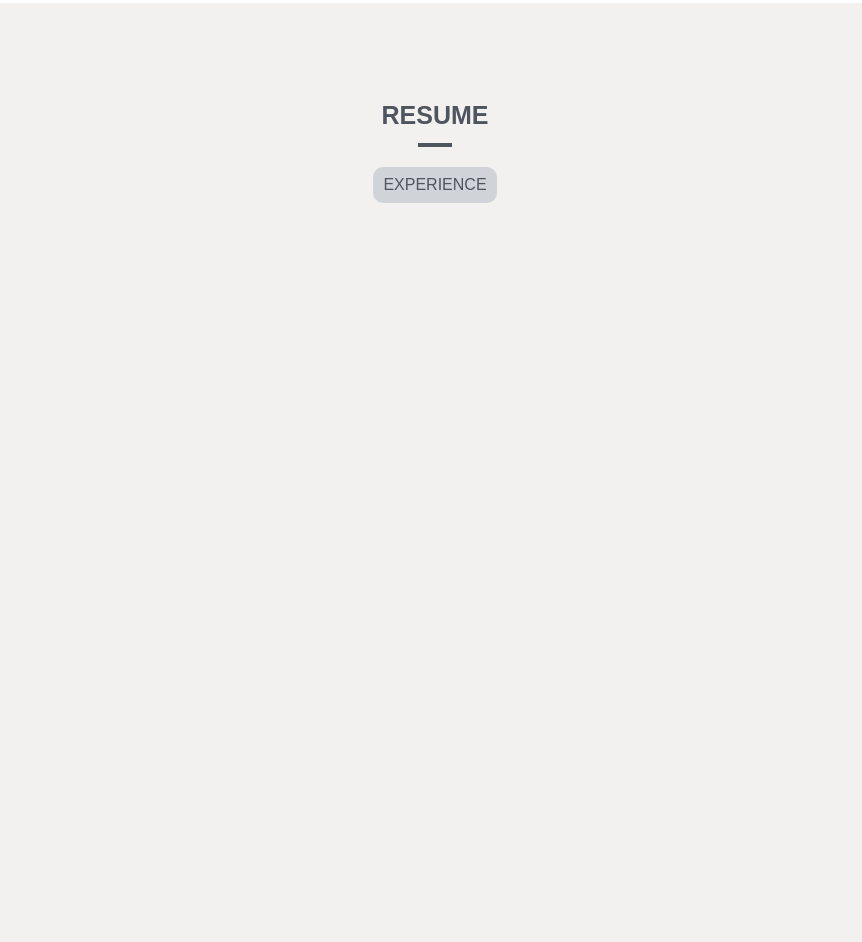
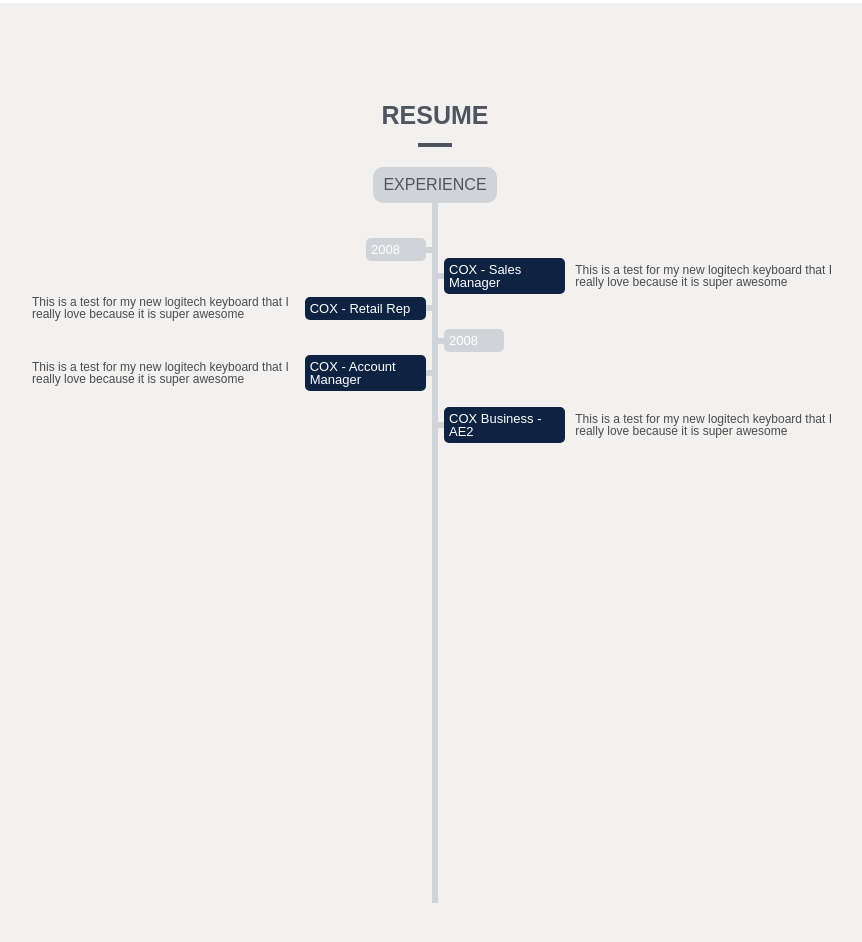
Before and after one commit to MadMensch/myWebPage, a plain HTML site: page index.html in a window 1280 px wide. Shown: the part 1216-2158 px from the top of the page, without its empty margins (205-1067 px from the left). Drawn offline with Linux system fonts and the light colour scheme; a web font is replaced by a local one.

Commit message:
Started Timeline section

```diff
--- a/index.html
+++ b/index.html
@@ -26,7 +26,7 @@
           </div>
         </div>
           <div class="title">
-            <span>WEB DESIGN ˑ PHOTOGRAPHY</span>
+            <span>WEB DESIGN ˑ BUSINESS DEVELOPMENT</span>
           </div>
       </div>
     <div class="pic">
@@ -93,6 +93,7 @@
         </div>
       </div>
     </div>
+    <!-- Resume Section -->
     <div class="resume_body">
       <div class="container">
         <div id="resume_title" class="about_me">
@@ -102,6 +103,46 @@
         <div class="experience_title">
           <span>EXPERIENCE</span>
         </div>
+        <div class="timeline_container">
+    <!-- Timeline Left Section -->
+             <div class="timeline_left">
+    <!-- Date Marker -->
+              <div class="date_left">
+                <div class="date">2008</div>
+                <div class="timeline_mark"></div>
+              </div>
+    <!-- Job Experience Section -->
+              <div class="job_experience_left">
+                <p>This is a test for my new logitech keyboard that I really love because it is super awesome</p>
+                <span>COX - Retail Rep</span>
+                <div class="timeline_mark"></div>
+              </div>
+              <div class="job_experience_left">
+                <p>This is a test for my new logitech keyboard that I really love because it is super awesome</p>
+                <span>COX - Account Manager</span>
+                <div class="timeline_mark"></div>
+              </div>
+            </div>
+    <!-- Timeline Right Section -->
+            <div class="timeline_right">
+    <!-- Job Experience Section -->
+              <div class="job_experience_right">
+                <div class="timeline_mark"></div>
+                <span>COX - Sales Manager</span>
+                <p>This is a test for my new logitech keyboard that I really love because it is super awesome</p>
+              </div>
+    <!-- Date Marker -->
+              <div class="date_right">
+                <div class="timeline_mark"></div>
+                <div class="date">2008</div>
+              </div>
+              <div class="job_experience_right">
+                <div class="timeline_mark"></div>
+                <span>COX Business - AE2</span>
+                <p>This is a test for my new logitech keyboard that I really love because it is super awesome</p>
+              </div>
+            </div>
+        </div>
      </div>
     </div>
 
--- a/resources/css/style.css
+++ b/resources/css/style.css
@@ -253,3 +253,102 @@
   padding: 10px;
   border-radius: 10px;
 }
+
+.timeline_container {
+  display: flex;
+  flex-direction: row;
+  justify-content: center;
+  align-items: center;
+}
+
+.timeline_container span { /* Changes shape of box */
+  color: white;
+  font-family: 'Ek Mukta', sans-serif;
+  font-weight: 300;
+  font-size: 13px;
+  padding: 5px;
+  border-radius: 5px;
+  width: 200px;
+}
+
+.date_left { /* Date */
+  display: flex;
+  flex-direction: row;
+  justify-content: flex-end;
+  align-items: center;
+  padding-top: 35px;
+}
+
+.date {
+  color: white;
+  background-color: #d0d4d8;
+  font-family: 'Ek Mukta', sans-serif;
+  font-weight: 300;
+  font-size: 13px;
+  padding: 5px;
+  border-radius: 5px;
+  width: 50px;
+}
+
+.date_right {
+  display: flex;
+  flex-direction: row;
+  justify-content: flex-start;
+  align-items: center;
+  padding-top: 35px;
+}
+
+.timeline_left { /* Timeline Container */
+  border-right: solid #d0d4d8;
+  width: 400px;
+  height: 700px;
+}
+
+.timeline_right {
+  border-left: solid #d0d4d8;
+  width: 400px;
+  height: 700px;
+}
+
+.job_experience_left { /* Moves Experience box in container */
+  display: flex;
+  flex-direction: row;
+  justify-content: flex-end;
+  align-items: center;
+  padding-top: 35px;
+}
+
+.job_experience_left span {
+  background-color: #0e2242;
+}
+
+.job_experience_right span {
+  background-color: #0e2242;
+}
+
+.job_experience_right { /* Moves Experience box up or down */
+  display: flex;
+  flex-direction: row;
+  justify-content: flex-start;
+  align-items: center;
+  padding-top: 55px;
+}
+
+.timeline_mark {
+  border: solid #d0d4d8;
+
+}
+
+.job_experience_right p {
+  padding-left: 10px;
+  font-family: 'Ek Mukta', sans-serif;
+  font-size: 12px;
+  color: #4b4c4f;
+}
+
+.job_experience_left p {
+  padding-right: 10px;
+  font-family: 'Ek Mukta', sans-serif;
+  font-size: 12px;
+  color: #4b4c4f;
+}
```
Also changed, not shown: resources/images/timeline_dot.png (added).
